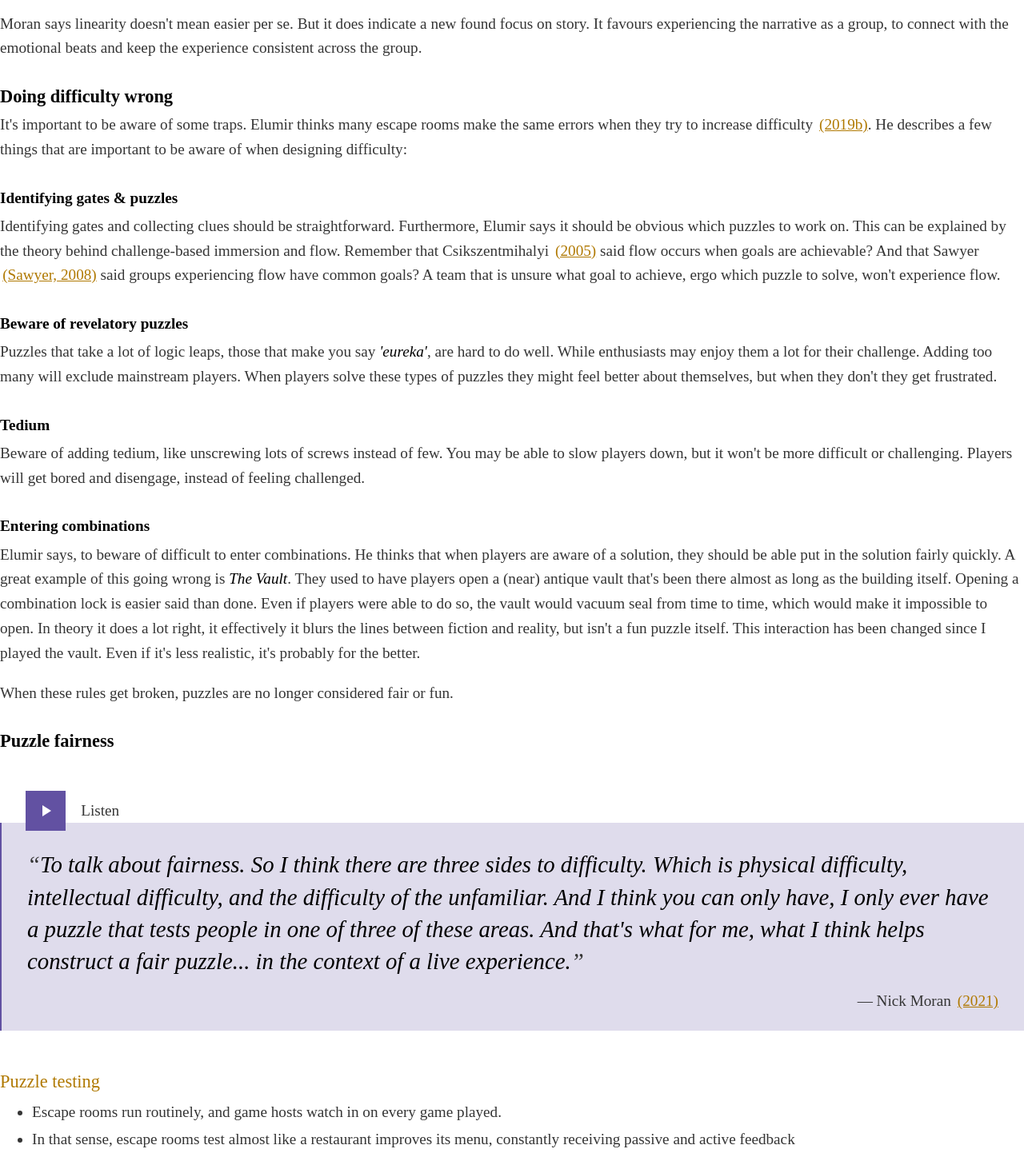
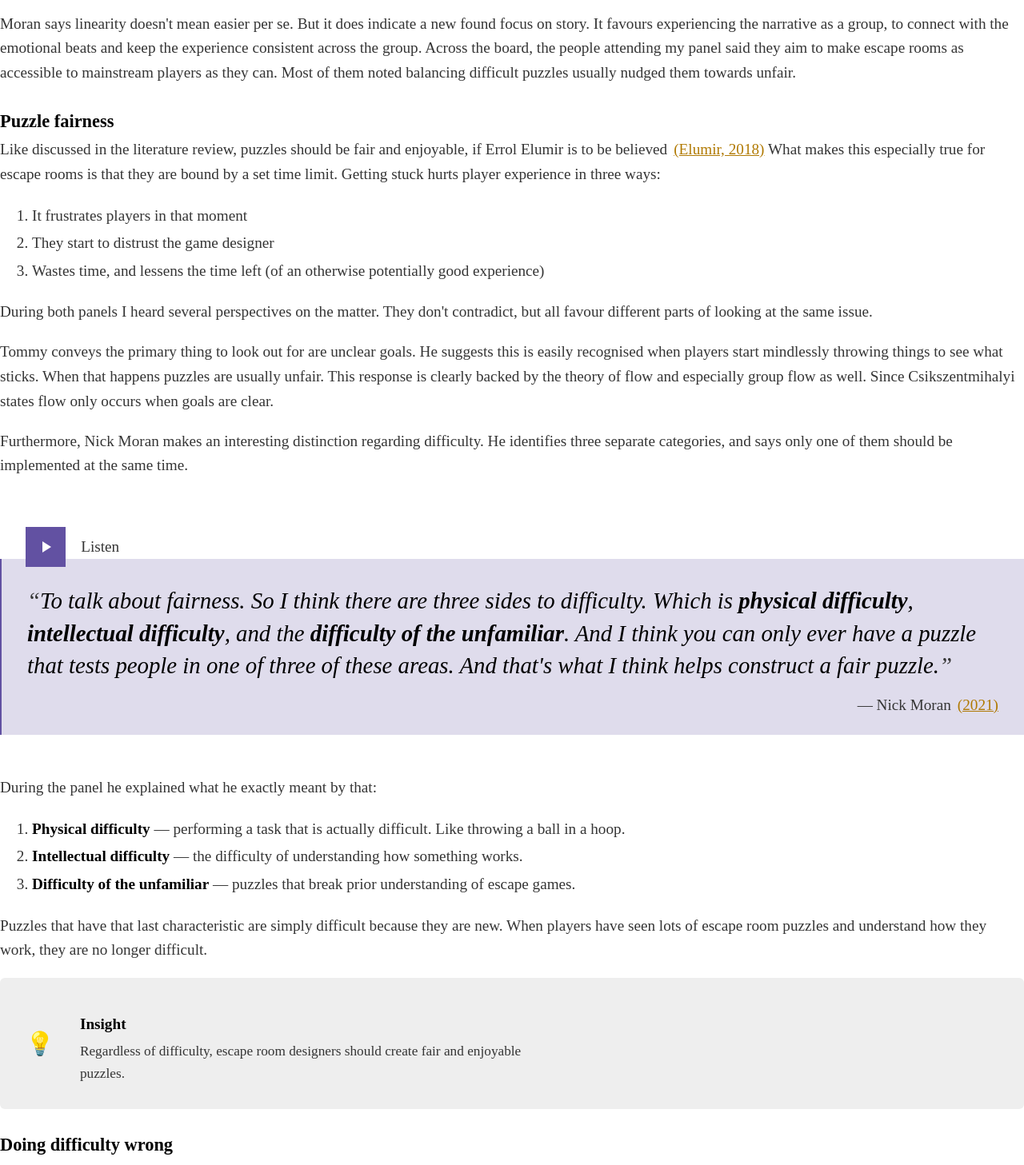
Before and after one commit to nwesthoff/irp-dynamic-difficulty, a Next.js app: page /chapters/findings in a window 1280 px wide. Shown: the part 2880-4337 px from the top of the page at 80% size. Built offline with nearby package versions, Linux system fonts and the light colour scheme.

Commit message:
😬 Update text and restore podcast

```diff
--- a/config/MyReferences.ts
+++ b/config/MyReferences.ts
@@ -414,6 +414,16 @@ const myReferences: AcademicRef[] = [
         "Sawyer, R.K. (2008). Group genius : the creative power of collaboration. New York: Basic Books.",
     },
   },
+  {
+    citationKey: "wolf_2017_video",
+    entryType: "ACADEMIC",
+    entryTags: {
+      author: "Wolf",
+      year: "2017",
+      inBib:
+        "Wolf, M.J.P. (2017). Video Games as American Popular Culture. Quaderns De Cine, (12).",
+    },
+  },
 ];
 
 export interface AcademicRef {
--- a/pages/chapters/findings.mdx
+++ b/pages/chapters/findings.mdx
@@ -57,7 +57,41 @@ As part of the panel I hosted, Nick Moran spoke about escape games moving increa
 
 ## Puzzle Difficulty
 
-Moran says linearity doesn't mean easier per se. But it does indicate a new found focus on story. It favours experiencing the narrative as a group, to connect with the emotional beats and keep the experience consistent across the group.
+Moran says linearity doesn't mean easier per se. But it does indicate a new found focus on story. It favours experiencing the narrative as a group, to connect with the emotional beats and keep the experience consistent across the group. Across the board, the people attending my panel said they aim to make escape rooms as accessible to mainstream players as they can. Most of them noted balancing difficult puzzles usually nudged them towards unfair.
+
+### **Puzzle fairness**
+
+Like discussed in the literature review, puzzles should be fair and enjoyable, if Errol Elumir is to be believed <Citation id="elumir_2018_13" /> What makes this especially true for escape rooms is that they are bound by a set time limit. Getting stuck hurts player experience in three ways:
+
+1. It frustrates players in that moment
+2. They start to distrust the game designer
+3. Wastes time, and lessens the time left (of an otherwise potentially good experience)
+
+During both panels I heard several perspectives on the matter. They don't contradict, but all favour different parts of looking at the same issue.
+
+Tommy conveys the primary thing to look out for are unclear goals. He suggests this is easily recognised when players start mindlessly throwing things to see what sticks. When that happens puzzles are usually unfair. This response is clearly backed by the theory of flow and especially group flow as well. Since Csikszentmihalyi states flow only occurs when goals are clear.
+
+Furthermore, Nick Moran makes an interesting distinction regarding difficulty. He identifies three separate categories, and says only one of them should be implemented at the same time.
+
+<PlayQuote src="/audio/nick-moran-three-types-challenge.mp3" />
+
+> To talk about fairness. So I think there are three sides to difficulty. Which is **physical difficulty**, **intellectual difficulty**, and the **difficulty of the unfamiliar**. And I think you can only ever have a puzzle that tests people in one of three of these areas. And that's what I think helps construct a fair puzzle.
+>
+> - Nick Moran <Citation id="moran_2021_panel" hideAuthor />
+
+During the panel he explained what he exactly meant by that:
+
+1. **Physical difficulty** — performing a task that is actually difficult. Like throwing a ball in a hoop.
+2. **Intellectual difficulty** — the difficulty of understanding how something works.
+3. **Difficulty of the unfamiliar** — puzzles that break prior understanding of escape games.
+
+Puzzles that have that last characteristic are simply difficult because they are new. When players have seen lots of escape room puzzles and understand how they work, they are no longer difficult.
+
+<Callout>
+
+Regardless of difficulty, escape room designers should create fair and enjoyable puzzles.
+
+</Callout>
 
 ### **Doing difficulty wrong**
 
@@ -81,29 +115,9 @@ Elumir says, to beware of difficult to enter combinations. He thinks that when p
 
 When these rules get broken, puzzles are no longer considered fair or fun.
 
-### **Puzzle fairness**
+### Distributing difficulty
 
-<PlayQuote src="/audio/nick-moran-three-types-challenge.mp3" />
-
-> To talk about fairness. So I think there are three sides to difficulty. Which is physical difficulty, intellectual difficulty, and the difficulty of the unfamiliar. And I think you can only have, I only ever have a puzzle that tests people in one of three of these areas. And that's what for me, what I think helps construct a fair puzzle... in the context of a live experience.
->
-> - Nick Moran <Citation id="moran_2021_panel" hideAuthor />
-
-### Puzzle testing
-
-- Escape rooms run routinely, and game hosts watch in on every game played.
-- In that sense, escape rooms test almost like a restaurant improves its menu, constantly receiving passive and active feedback
-
-### Puzzle testing
-
-- Escape rooms run routinely, and game hosts watch in on every game played.
-- In that sense, escape rooms test almost like a restaurant improves its menu, constantly receiving passive and active feedback
-
-Uitwerken
-
-### Moderating game flow
-
-Theory has shown the importance of game flow, as discussed previously. Linear, story driven (video) games actively control how the player should feel during certain scenes.
+Theory has shown the importance of game flow, as discussed previously. Linear, story driven (video) games actively direct where players should look, and as a result influence how the player _should_ feel during certain scenes.
 
 :::
 
@@ -146,13 +160,43 @@ Theory has shown the importance of game flow, as discussed previously. Linear, s
 
 These three examples show the variety (video) game designers have played with to craft a well-rounded experience. Carefully moderating challenge is essential to a good gameplay experience. Too much tension, and we wear out. Too much relaxation, and we grow bored. When the conditions previously described are met, experience seamlessly unfolds from moment to moment.
 
-Escape room designers use different approaches to solve the same issue. Tommy Honton mentions escape rooms often surprise players to have them disconnect from their previous challenge. They pace out moments to make players realise what an action just did to the world they interact with.
+Escape room designers use different approaches to achieve the same result. Juliana Moreno Patel mentioned two techniques she uses to distribute difficulty throughout an escape game. On a meta level, both her and Ariel mention a bell curve.
+
+<PlayQuote src="/audio/ariel-rubin-bellcurve.mp3" />
+
+> When you're going into the bell curve of difficulty, having easy puzzles at the beginning really possible things gets your players to trust you. They say, okay, this is a game I'm going to be able to do.
+>
+> - Ariel Rubin <Citation id="patel_2021_panel" hideAuthor />
+
+They say generally they start players off easy, something Victor has mentioned to do as well. They crank up the difficulty around the middle of the game, where most players are around their optimal experience. Near the end they actually tend to scale difficulty down again. Since most players won't be as sharp as when they started, and stress of the time limit starts to set in.
+
+Regarding difficult puzzles, Juliana mentions that it's important to drip-feed players some tiny milestones, so they feel like they're making progress. Even if it's slow.
+
+<PlayQuote src="/audio/juliana-breadcrumbs.mp3" />
+
+> If they can be looking at this puzzle and at least figure out one small piece of it, where that really seems right, it's going to give them that rush and it's going to give them the desire to continue.
+>
+> - Juliana Moreno Patel <Citation id="patel_2021_panel" hideAuthor />
+
+Tommy Honton mentions that recent escape rooms have started adding more rooms. They use surprise often to make players disconnect from their previous challenge and environment. Those moments are distributed throughout the experience, which allows players to realise what effects their actions had on the world they interacted with.
 
 > Each room that opens up, you have a moment of disconnecting what opened up, and taking in that new data.
 >
 > - Tommy Honton <Citation id="constructedadventures_2020_interview" hideAuthor />
 
 If the escape room enthusiast survey is anything to go by, proper challenge is extremely important to escape rooms. As a metric in itself, but it's important as a prerequisite for immersion as well. Offering a cognitively demanding, though achievable, experience seems to be a major key to success in games and escape rooms alike.
+
+### Puzzle testing
+
+- Escape rooms run routinely, and game hosts watch in on every game played.
+- In that sense, escape rooms test almost like a restaurant improves its menu, constantly receiving passive and active feedback
+
+<SideBySide>
+
+![](/img/playtest-1.jpg)
+![](/img/playtest-2.jpg)
+
+</SideBySide>
 
 ## Conflicts of immersion
 
@@ -211,6 +255,13 @@ Jesse Schell notes there is much debate about the difficulty of games. Whether i
 ### Speaking with enthusiasts
 
 - Enthusiast 1: Tends to shy away from an expert mode. It often feels like 'difficulty through omission', guessing what the designer had in mind.
+
+<Callout>
+
+Enthusiasts are not fundamentally against harder difficulty, but the industry has to gain the trust of players by making hard difficulty games that are fair.
+
+</Callout>
+
 - Enthusiast 2: Don't mind hints, I would much rather escape with help than without. However, this player didn't like systems that automatically give clues.
 
   > Automated hint systems, those make my [REDACTED] go limp.
@@ -221,11 +272,13 @@ Jesse Schell notes there is much debate about the difficulty of games. Whether i
 
 # How might we alter escape games based on players?
 
-## Examples of dynamic difficulty
-
-Now, dynamic difficulty isn't exactly a new idea. There are several examples of dynamic difficulty to be found, across several mediums. In the video gaming industry there are the obvious solutions like match-making (opponents are matched on experience level), but less obvious ones as well. I've also spoken to several escape game designers and hosts. To reveal some of the mysteries of dynamic game design in its current state, which we'll discuss in this section.
+Now, dynamic difficulty isn't exactly a new idea. There are several examples of dynamic difficulty to be found, across several mediums. In the video gaming industry there are the obvious solutions like match-making (opponents are matched on experience level). And escape rooms have used less obvious ones as well. I've spoken with several escape game designers and hosts, and analysed video games. With the purpose of revealing some of the mysteries of dynamic game design in its current state, which we'll discuss in this section.
 
 ### Video games
+
+The lowest hanging fruit is looking at video games. They are easy to find examples of (and fun to play as part of research). Video games get reviewed and analysed a lot, and have become an important part of pop culture <Citation id="wolf_2017_video" />.
+
+The majority of games actually don't incorporate dynamic difficulty at all. Instead, they give the player the option to choose a difficulty level. This would solve some problems with dynamic difficulty, like rating escape games
 
 - Metal Gear Solid 5
   - if you die often you get the option to wear a chicken hat
@@ -255,7 +308,7 @@ In that sense escape rooms borrow the worst qualities of video games and movies.
 
 ### Opaque adaptation
 
-Another important issue raised, is the need for ownership. Like self-determination theory said, people have the need to feel competent. People want to feel smart as they solve this escape room, to feel smarter than they thought they were. When escape rooms very obviously change according to the team playing, or when they are very forward with hints, we ruin that feeling. No longer will players feel like they were smart, they might even feel the exact opposite. Tommy Honton thinks the subtlety of hints and directing may solve some of those problems:
+Another important issue raised, is the need for ownership. Like self-determination theory said, people have the need to feel competent. People want to feel smart as they solve this escape room, to feel smarter than they thought they were. When escape rooms very obviously change according to the team playing, or when they are very forward with hints, we ruin that feeling. No longer will players feel like they were smart, they might even feel the exact opposite. Like enthusiast #2, Tommy Honton feels like mis-timed or overt hints are jarring to the experience, and break immersion. He thinks hints that subtly direct players may solve some of those problems:
 
 <PlayQuote src="/audio/tommy-light-feedback.mp3" />
 
@@ -303,15 +356,15 @@ During the panel I explained that I suspect team communication to be a good indi
 
 Ariel Rubin said she thought I was on the right track, but that engagement and frustration are the best indicators to look at.
 
-<PlayQuote src="/audio/ariel-rubin-engagement.mp3" />
+<PlayQuote src="audio/ariel-rubin-engagement.mp3" />
 
-> Engagement is really the thing. Cause I think consistently what you will see is as people get frustrated, they start fussing with things or they just sit down for awhile. It's it's how engaged are they in continuing to solve? Um, and how many mistakes they make?
+> Engagement is really the thing. Cause I think consistently what you will see is as people get frustrated, they start fussing with things or they just sit down for awhile. It's it's how engaged are they in continuing to solve? And how many mistakes they make.
 >
 > - Ariel Rubin <Citation id="patel_2021_panel" hideAuthor />
 
-Ariel also mentioned groups make mistakes more often when they are disengaged. When players disengage they usually start brute forcing puzzles, and lose interest in learning _how_ they should solve the puzzle. Which is troublesome when escape games want to implement Jonathan Blow's puzzle language philosophy. Being aware when that happens are important to consider for later interactions.
+Ariel also mentioned groups make mistakes more often when they are disengaged. When players disengage they usually start brute forcing puzzles, and lose interest in learning _how_ they should solve the puzzle. Which is troublesome when escape games want to implement Jonathan Blow's puzzle language philosophy. Being aware when that happens is important to consider for later interactions.
 
-Eyal had a different answer to the same question.
+Eyal had a different answer to the same question. Like Tommy said about clear goals, it's important that teams keep moving forward. He generally suggests escape rooms use _momentum_ as an indicator for enjoyment. By which he means they pick up pace as they play, increasingly solving more and more puzzles in the same time. It doesn't matter whether a group is faster or slower than the one before, but the overall momentum of the group should go up right near the end. Essentially, they play against their own previous performance.
 
 <PlayQuote src="/audio/eyal-danon-momentum.mp3" />
 
```
Also changed, not shown: pages/chapters/conclusion.mdx (+10 -0 lines), pages/chapters/literature-basics.mdx (+0 -7 lines), 2 other files (tests, documents, lock files or other folders).
